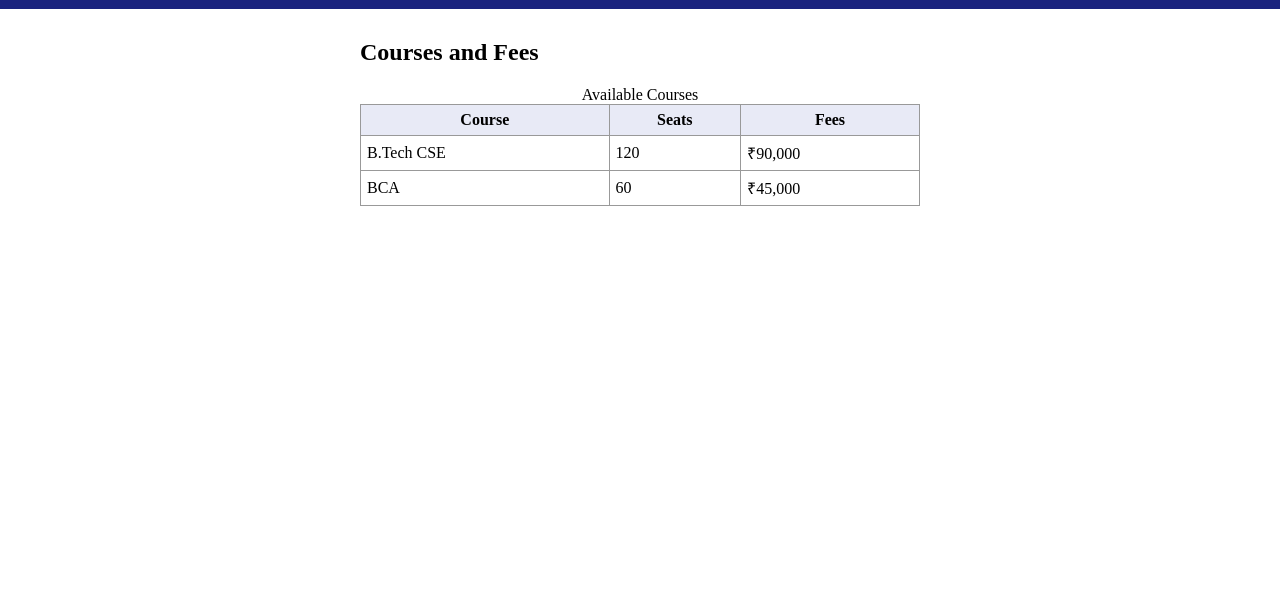
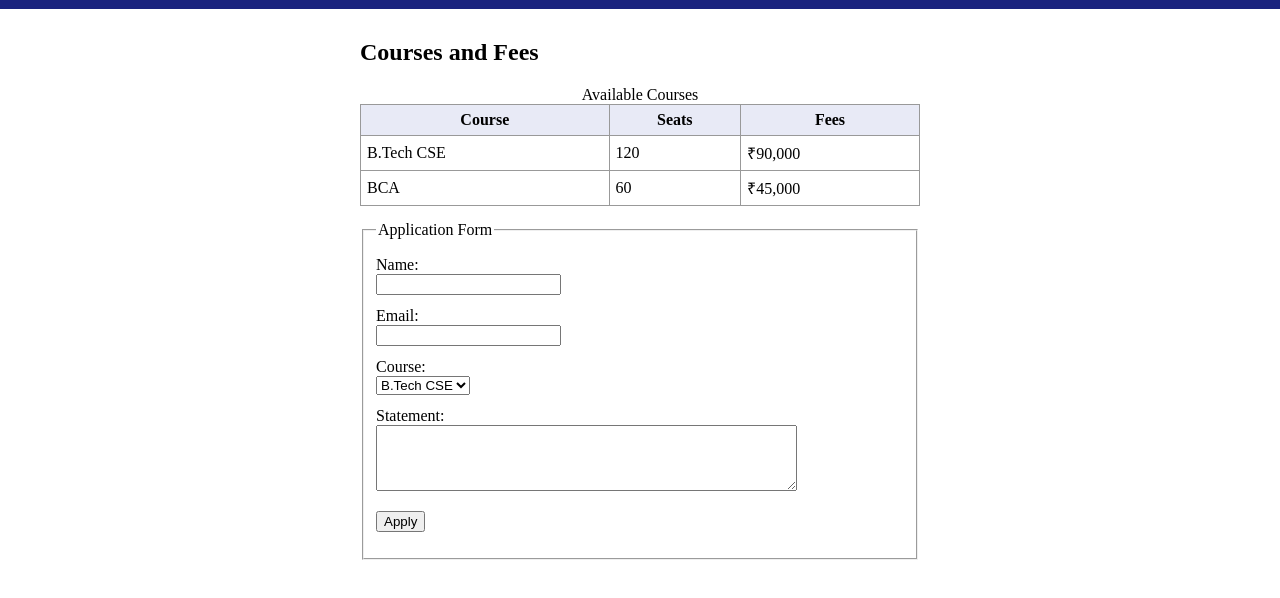
Before and after one commit to SaurabhBansal2305/WDW_0297, a plain HTML site: page Assignment18.html in a window 1280 px wide. Shown: the part 88-686 px from the top of the page. Drawn offline with Linux system fonts and the light colour scheme.

Commit message:
Validated Form is added to the layout

```diff
--- a/Assignment18.html
+++ b/Assignment18.html
@@ -34,3 +34,21 @@
         <tr><td>BCA</td><td>60</td><td>&#8377;45,000</td></tr>
       </tbody>
     </table>
+     <form method="post" action="apply.php">
+      <fieldset>
+        <legend>Application Form</legend>
+        <label for="name">Name:</label>
+        <input type="text" id="name" name="name" required minlength="3">
+        <label for="email">Email:</label>
+        <input type="email" id="email" name="email" required>
+        <label for="course">Course:</label>
+        <select id="course" name="course" required>
+          <option>B.Tech CSE</option>
+          <option>BCA</option>
+        </select>
+        <label for="stmt">Statement:</label>
+        <textarea id="stmt" name="stmt" rows="4" cols="50" maxlength="300"></textarea>
+        <p><button type="submit">Apply</button></p>
+      </fieldset>
+    </form>
+  </main>
```
